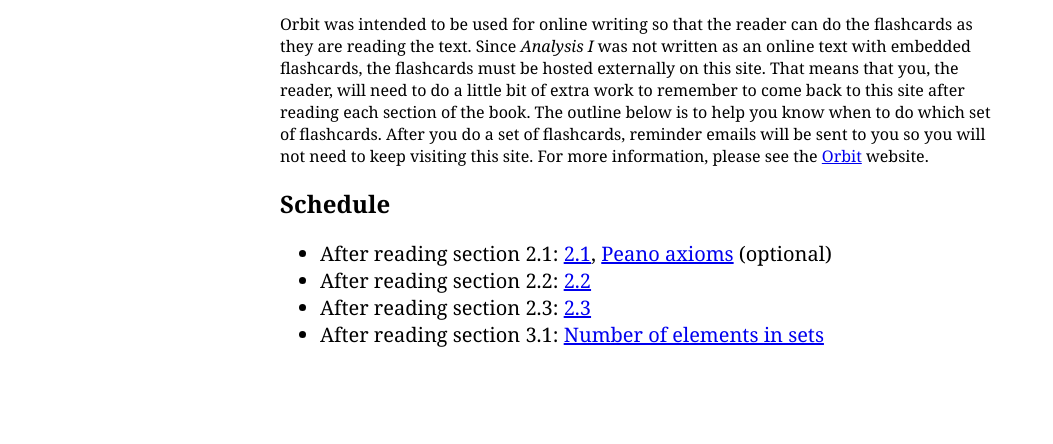
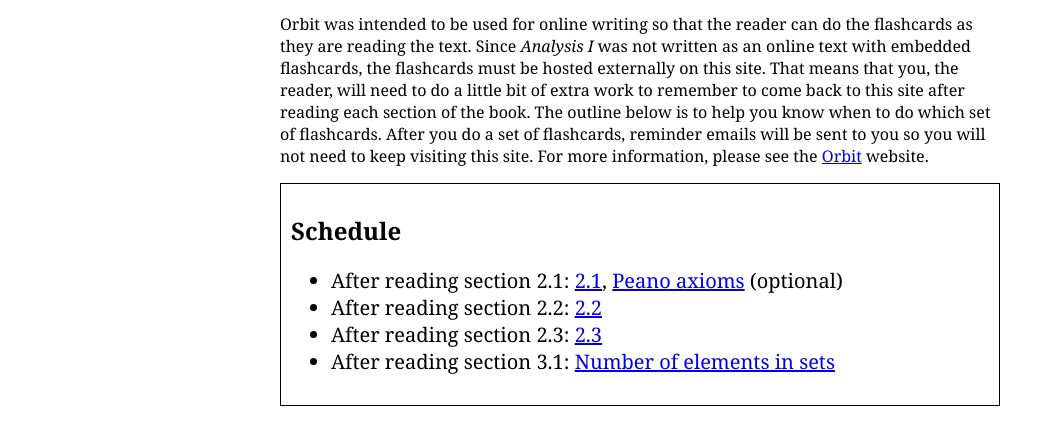
Before and after one commit to riceissa/tao-analysis-flashcards, a plain HTML site: page index.html in a window 1280 px wide. Shown: the part 152-596 px from the top of the page, without its empty margins (0-1053 px from the left). Drawn offline with Linux system fonts and the light colour scheme.

Commit message:
add border

```diff
--- a/index.html
+++ b/index.html
@@ -36,6 +36,7 @@
       site. For more information, please see the <a href="https://withorbit.com/">Orbit</a>
       website.</p>
 
+      <div style="border: 1px solid black; padding: 10px;">
         <h2 id="schedule">Schedule</h2>
         <ul style="font-size: 20px;">
           <li>After reading section 2.1: <a href="sections/2.1.html">2.1</a>, <a href="sections/peano-axioms.html">Peano axioms</a> (optional)</li>
@@ -110,6 +111,7 @@
           <li>After reading section 11.10: <a href=""></a></li>
           -->
         </ul>
+      </div>
     </article>
   </body>
 </html>
```
Lines whose indentation alone changed are shown as unchanged.
